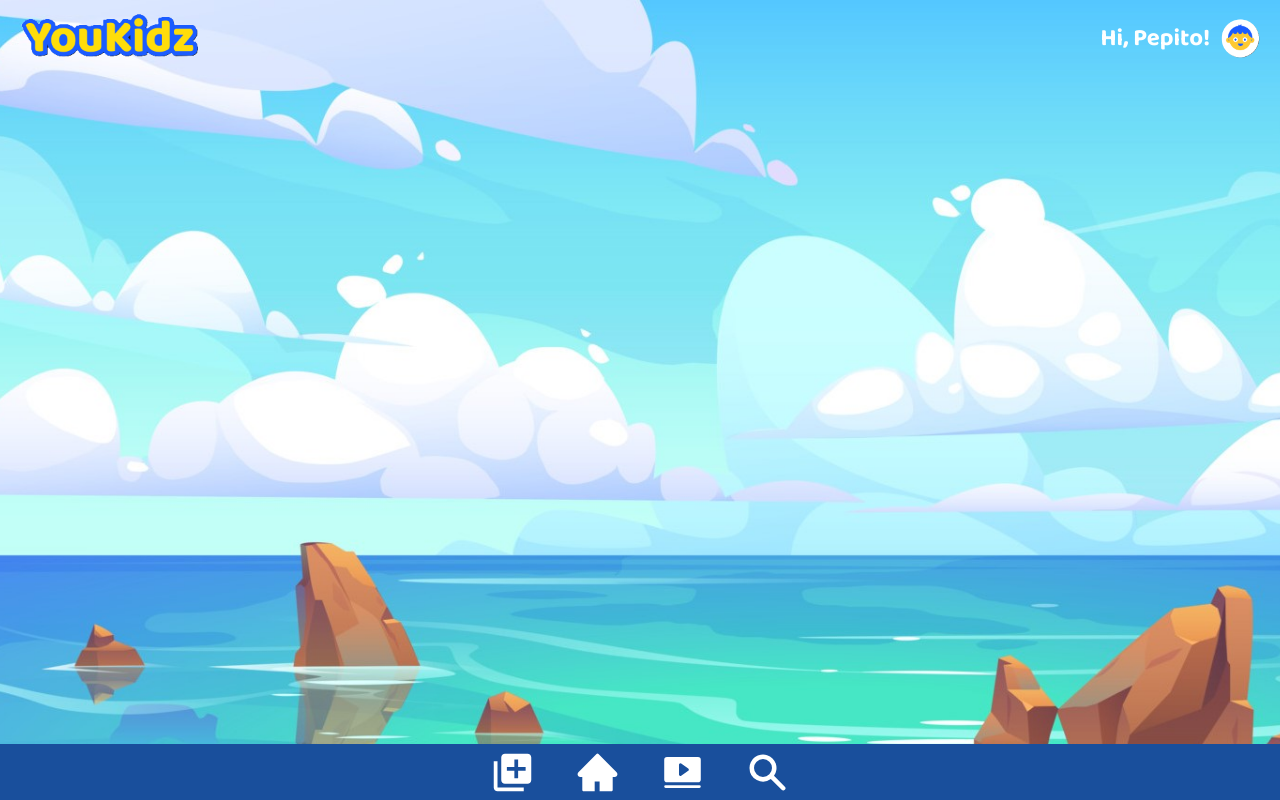
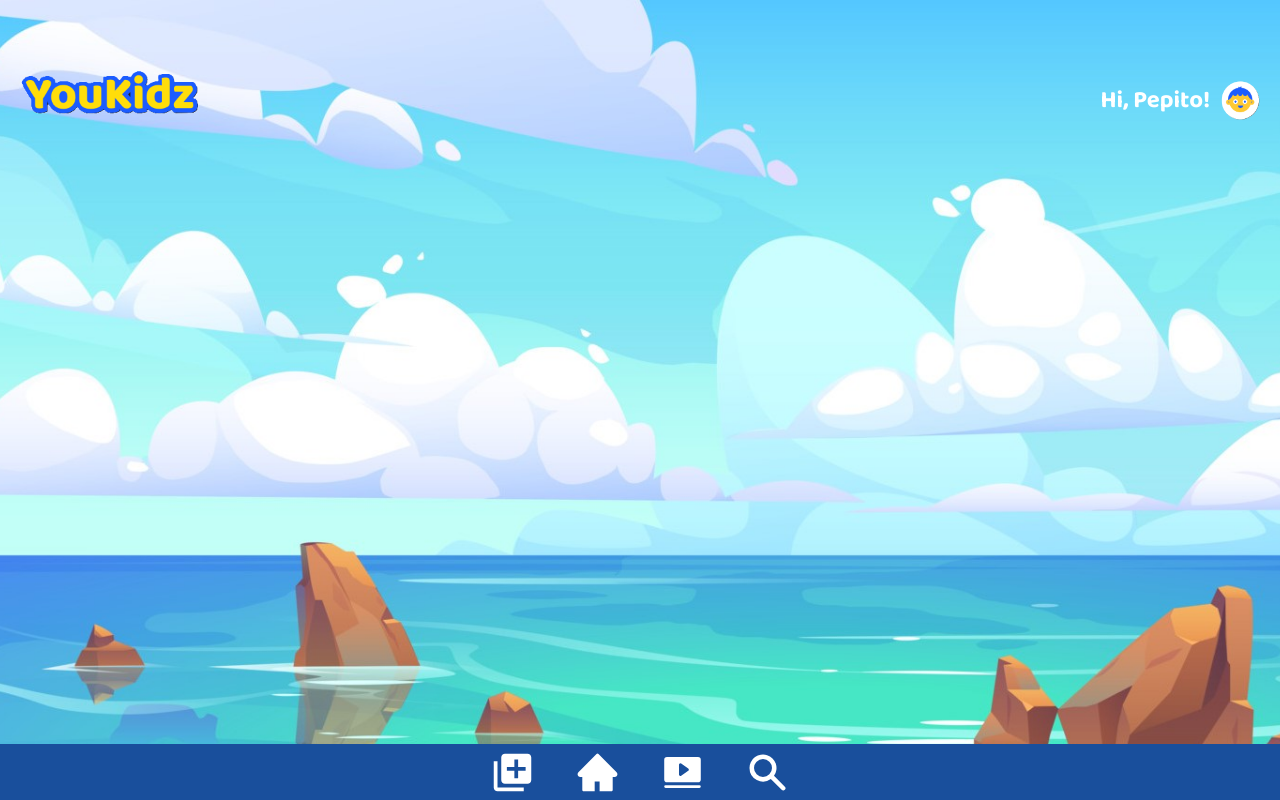
Before and after one commit to Andhalaya/youtube-kids-clone, a React (Vite) app in the folder frontend/: page / in a window 1280 px wide. Built offline with nearby package versions, Linux system fonts and the light colour scheme; a web font is replaced by a local one.

Commit message:
fixed header

```diff
--- a/frontend/src/App.css
+++ b/frontend/src/App.css
@@ -15,7 +15,7 @@
 }
 
 .main {
-    height: 86vh;
+    height: 78vh;
     display: flex;
     flex-direction: column;
     justify-content: center;
--- a/frontend/src/components/Header/Header.css
+++ b/frontend/src/components/Header/Header.css
@@ -1,8 +1,8 @@
 .header {
     display: flex;
     justify-content: space-between;
-    align-items: center;
-    height: 7vh;
+    align-items: end;
+    height: 15vh;
     padding: 20px 20px 0px 20px;
   }
 
```
